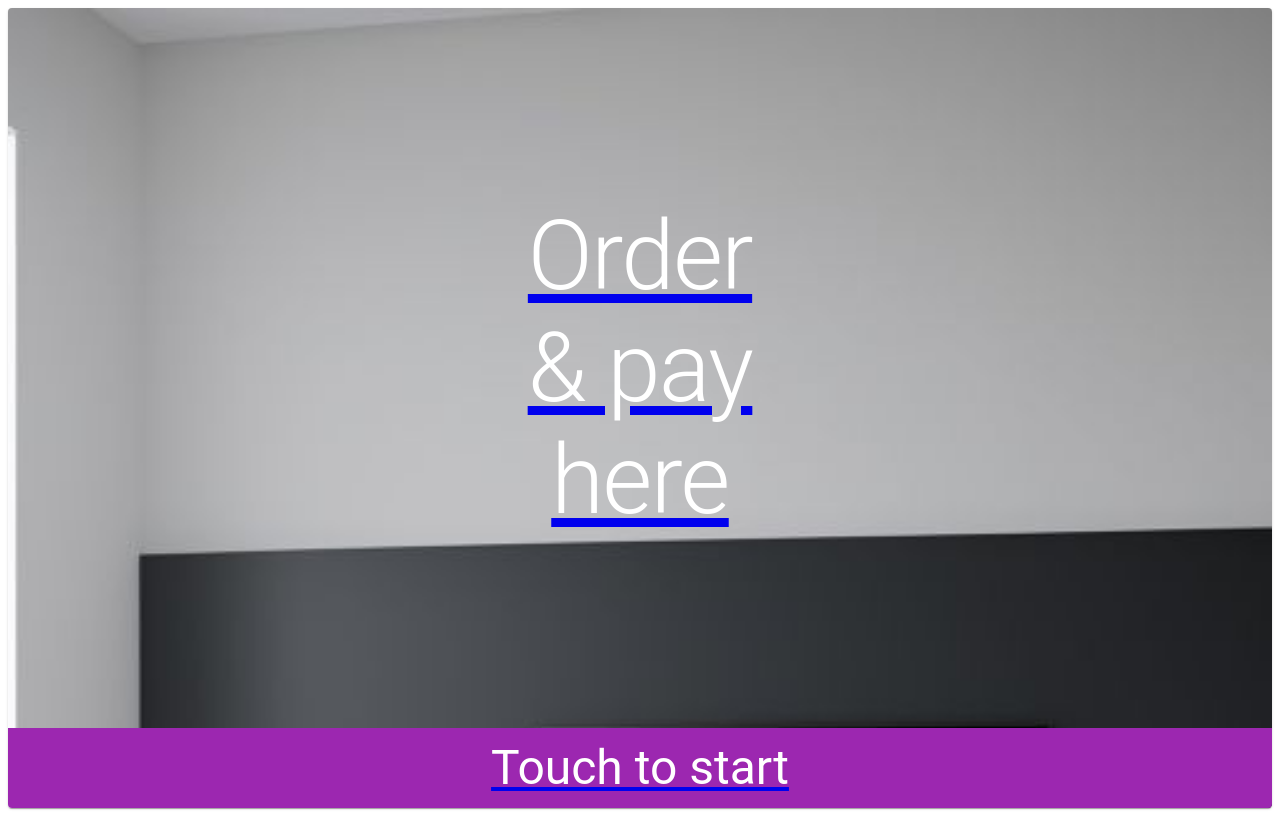
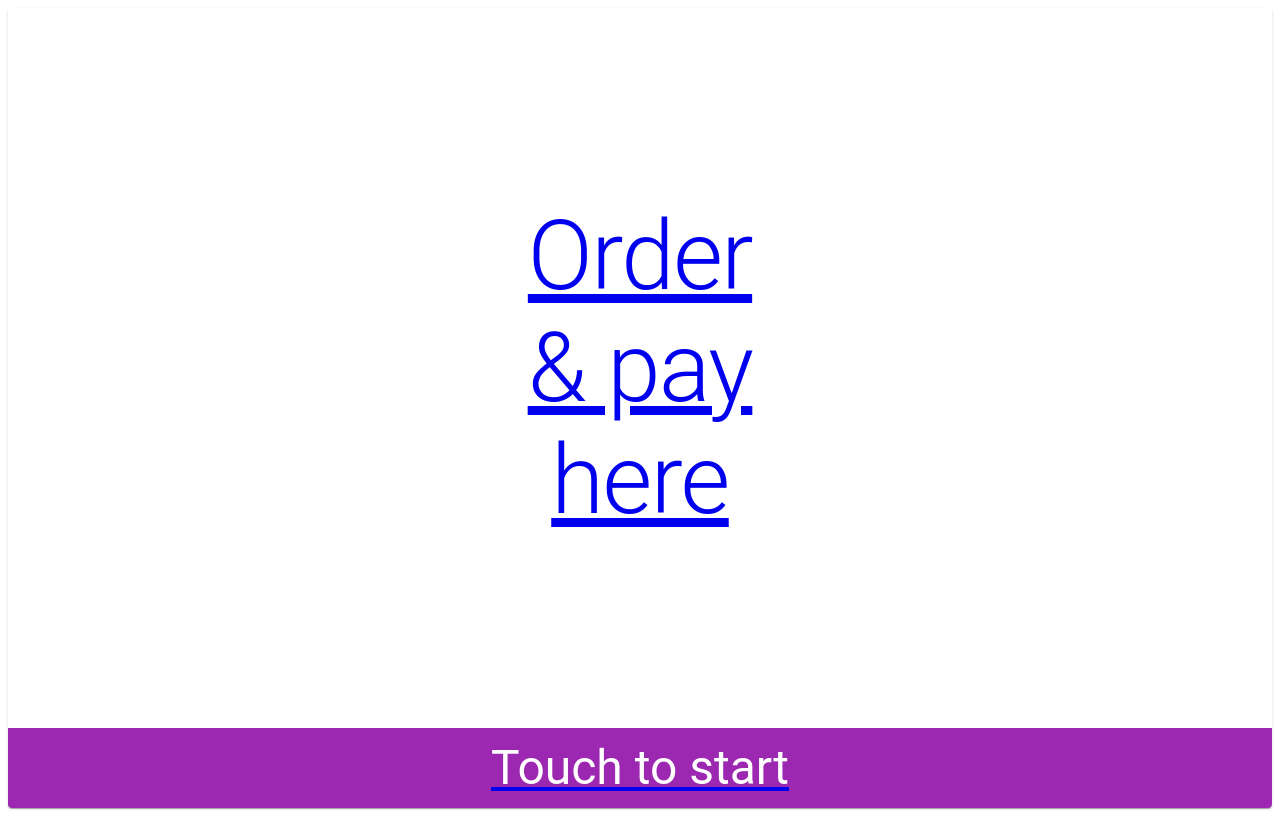
Before and after one commit to Igluminati/ekiosk, a Next.js app: page /HomeScreen in a window 1280 px wide. Built offline with nearby package versions, Linux system fonts and the light colour scheme.

Commit message:
Implemented styled components for full-height layout with background, main content, and secondary section

```diff
--- a/src/pages/HomeScreen/styles.js
+++ b/src/pages/HomeScreen/styles.js
@@ -18,7 +18,6 @@ export const RootBox = styled(Box)(({ theme }) => ({
   height: '100vh',
   display: 'flex',
   flexDirection: 'column',
-  backgroundImage: `url(images/background-image.png)`,
   backgroundRepeat: "no-repeat",
   backgroundSize: "cover",
 }));
@@ -35,7 +34,7 @@ export const MainBox = styled(Box)(({ theme }) => ({
   overflow: 'auto',
   display: 'flex',
   flexDirection: 'column',
-  color: theme.palette.primary.contrastText,
+  color: theme.palette.primary.color,
 }));
 
 /**
```
